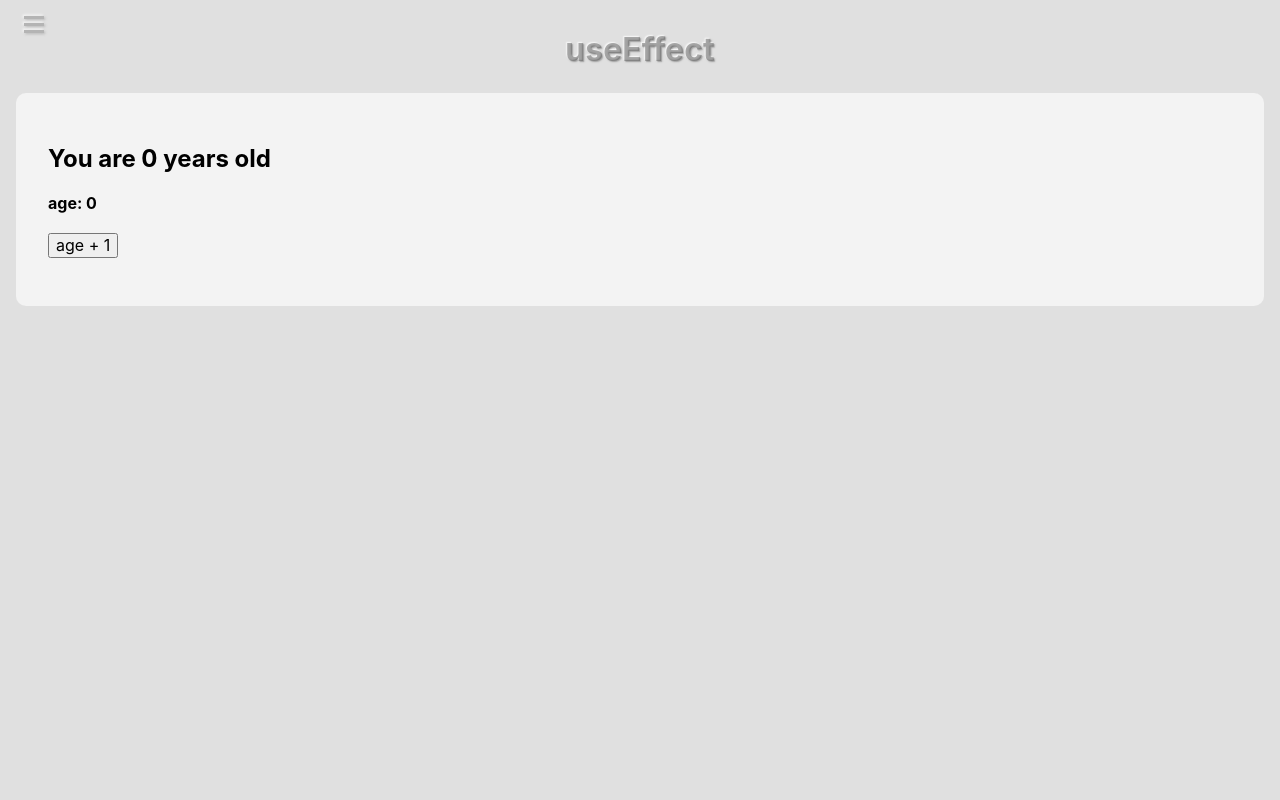
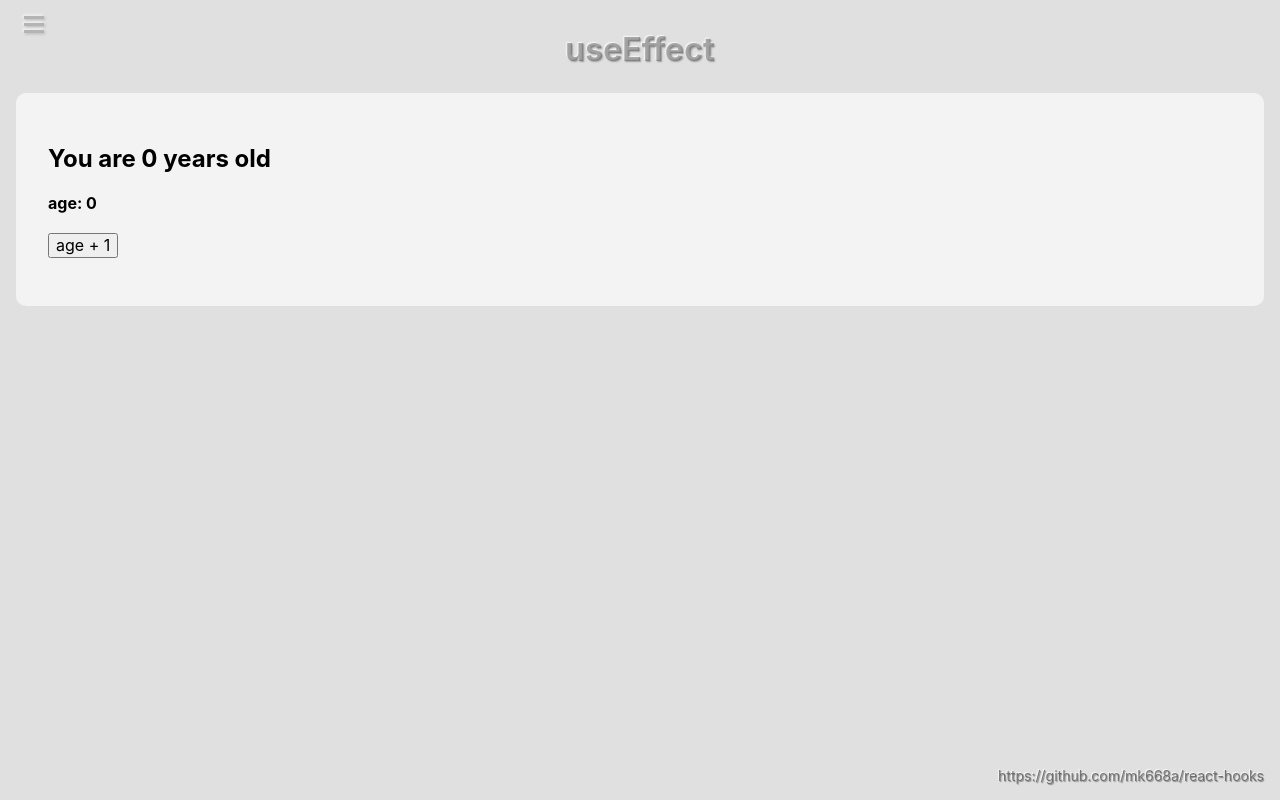
Before and after one commit to mk668a/react-hooks, a React (Create React App) app: page /useEffect in a window 1280 px wide. Built offline with nearby package versions, Linux system fonts and the light colour scheme.

Commit message:
useContext

```diff
--- a/src/layout/layout.scss
+++ b/src/layout/layout.scss
@@ -1,5 +1,9 @@
 .layout {
-  padding: 32px 16px;
+  display: flex;
+  flex-direction: column;
+  padding: 32px 16px 0 16px;
+  min-height: 100vh;
+  box-sizing: border-box;
 }
 
 .layout-title {
@@ -148,3 +152,7 @@
     display: none;
   }
 }
+
+.footer {
+  margin-top: auto !important;
+}
--- a/src/layout/layout.tsx
+++ b/src/layout/layout.tsx
@@ -38,6 +38,15 @@ export const Layout: FunctionComponent<Props> = ({ title, children }) => {
       <div className="layout">
         <h1 className="layout-title">{title}</h1>
         <div className="layout-children">{children}</div>
+        <footer className="footer">
+          <a
+            href="https://github.com/mk668a/react-hooks"
+            target="_blank"
+            rel="noreferrer"
+          >
+            https://github.com/mk668a/react-hooks
+          </a>
+        </footer>
       </div>
     </>
   );
--- a/src/pages/useContext.tsx
+++ b/src/pages/useContext.tsx
@@ -1,54 +1,66 @@
-import React, { FunctionComponent } from "react";
+import React, {
+  createContext,
+  Dispatch,
+  FunctionComponent,
+  ReactElement,
+  SetStateAction,
+  useContext,
+  useState,
+} from "react";
 import { hooks } from "../constants";
 import { Layout } from "../layout/layout";
 
 type UserContext = {
-  username: string;
-  setUsername: (value: string) => void;
+  userName: string;
+  setUserName: Dispatch<SetStateAction<string>>;
 };
-const MyContext = React.createContext<UserContext>({
-  username: "",
-  setUsername: (value) => {},
+const MyContext = createContext<UserContext>({
+  userName: "initial context username",
+  setUserName: () => {},
 });
 
-export const MyContextProvider = (props: {
-  children:
-    | string
-    | number
-    | boolean
-    | React.ReactElement<any, string | React.JSXElementConstructor<any>>
-    | React.ReactFragment
-    | React.ReactPortal
-    | null
-    | undefined;
-}) => {
-  const [username, setUsername] = React.useState("John Doe");
+const MyContextProvider = ({ children }: { children: ReactElement }) => {
+  const [userName, setUserName] = useState<string>("provider username");
 
   return (
-    <MyContext.Provider value={{ username, setUsername }}>
-      {props.children}
+    <MyContext.Provider value={{ userName, setUserName }}>
+      {children}
     </MyContext.Provider>
   );
 };
 
+const MyContextEditor = () => {
+  const { userName, setUserName } = useContext(MyContext);
+
+  const [inputValue, setInputValue] = useState("new username");
+
+  return (
+    <>
+      <h3>userName(inside the provider): {userName}</h3>
+      <input
+        onChange={(e) => setInputValue(e.target.value)}
+        value={inputValue}
+      />
+      <button
+        onClick={() => {
+          setUserName(inputValue);
+        }}
+      >
+        set input value to myContext
+      </button>
+    </>
+  );
+};
+
 export const UseContext: FunctionComponent = () => {
-  const myContext = React.useContext(MyContext);
-  const { username, setUsername } = React.useContext(MyContext);
-
-  const [newUsername, setNewUsername] = React.useState("");
-
-  const handleChange = (e: {
-    target: { value: React.SetStateAction<string> };
-  }) => {
-    setNewUsername(e.target.value);
-  };
-
+  const myContext = useContext(MyContext);
   return (
     <Layout title={hooks.useContext}>
       <>
-        <h3>{myContext.username}</h3>
-        <input placeholder={username} onChange={handleChange} />
-        <button onClick={() => setUsername(newUsername)}>Save</button>
+        <p>userName(outside the provider): {myContext.userName}</p>
+        <MyContextProvider>
+          <MyContextEditor />
+        </MyContextProvider>
       </>
     </Layout>
   );
```
